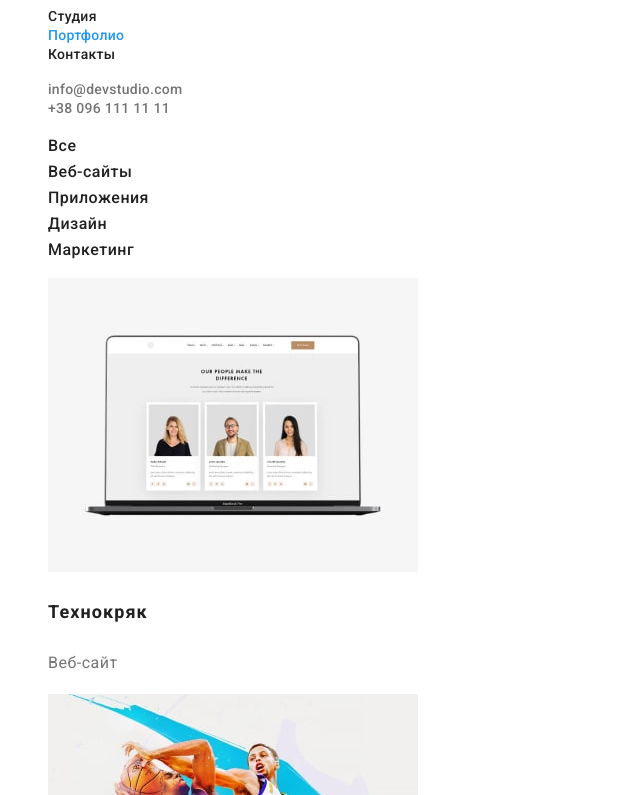
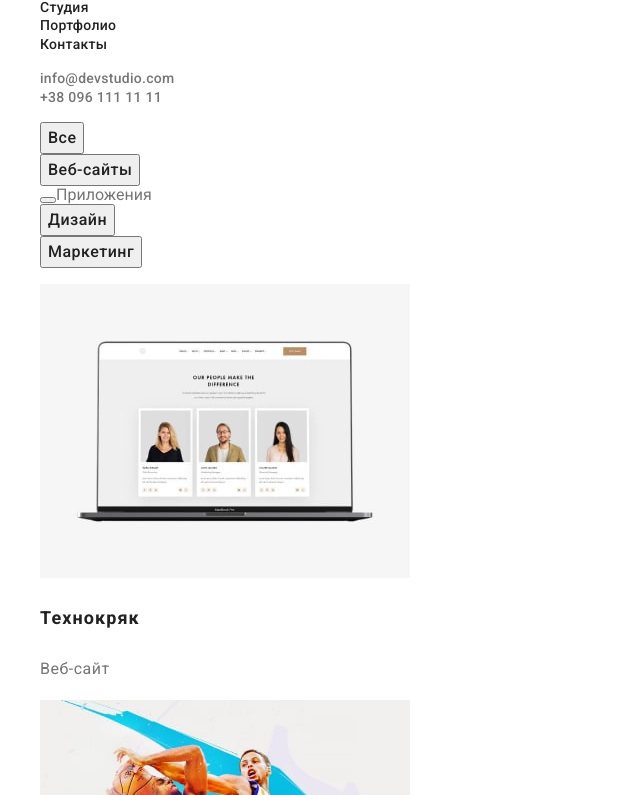
Before and after one commit to Mr-Myroslav/-Project-HW2, a plain HTML site: page portfolio.html in a window 1280 px wide. Shown: the part 49-844 px from the top of the page, without its empty margins (0-640 px from the left). Drawn offline with nearby package versions, Linux system fonts and the light colour scheme.

Commit message:
add button
add button and link in head

```diff
--- a/portfolio.html
+++ b/portfolio.html
@@ -1,7 +1,9 @@
 <!DOCTYPE html>
 <html lang="ru">
-
 <head>
+    <link rel="stylesheet" href="https://cdnjs.cloudflare.com/ajax/libs/modern-normalize/1.1.0/modern-normalize.min.css"
+        integrity="sha512-wpPYUAdjBVSE4KJnH1VR1HeZfpl1ub8YT/NKx4PuQ5NmX2tKuGu6U/JRp5y+Y8XG2tV+wKQpNHVUX03MfMFn9Q=="
+        crossorigin="anonymous" referrerpolicy="no-referrer" />
     <meta charset="UTF-8">
     <meta http-equiv="X-UA-Compatible" content="IE=edge">
     <meta name="viewport" content="width=device-width, initial-scale=1.0">
@@ -9,7 +11,7 @@
     <link rel="stylesheet" href="./css/style.css">
     <link rel="preconnect" href="https://fonts.googleapis.com">
     <link rel="preconnect" href="https://fonts.gstatic.com" crossorigin>
-    <link href="https://fonts.googleapis.com/css2?family=Raleway&family=Roboto:wght@400;500;700&display=swap"
+    <link href="https://fonts.googleapis.com/css2?family=Raleway&family=Roboto:wght@400;500;700;900&display=swap"
         rel="stylesheet">
 </head>
 <body class="page">
@@ -23,7 +25,7 @@
                     <a href="" class="header-link link">Студия</a>
                 </li>
                 <li class="header-item-menu">
-                    <a href="" class="header-link link header-porfolio-color">Портфолио</a>
+                    <a href="" class="header-link link header-portfolio-color">Портфолио</a>
                 </li>
                 <li class="header-item-menu">
                     <a href="" class="header-link link">Контакты</a>
@@ -43,11 +45,11 @@
         <section class="main-content">
             <h2 hidden>Наша работа галерея</h2>
              <ul class="filter-list list">
-                <li><a class="link main-content-link"  href="">Все</a></li>
-                <li><a class="link main-content-link"  href="">Веб-сайты</a></li>
-                <li><a class="link main-content-link" href="">Приложения</a></li>
-                <li><a class="link main-content-link"  href="">Дизайн</a></li>
-                <li><a class="link main-content-link"  href="">Маркетинг</a></li>
+                <li><button class="link main-content-link" type="button">Все</button></li>
+                <li><button class="link main-content-link" type="button">Веб-сайты</button></li>
+                <li><button class="link main-content-link" type="button"></button>Приложения</a></li>
+                <li><button class="link main-content-link" type="button">Дизайн</button></li>
+                <li><button class="link main-content-link" type="button">Маркетинг</button></li>
              </ul>
              <ul class="content-list list">
                  <li>
```
Also changed, not shown: index.html (+4 -1 lines).
